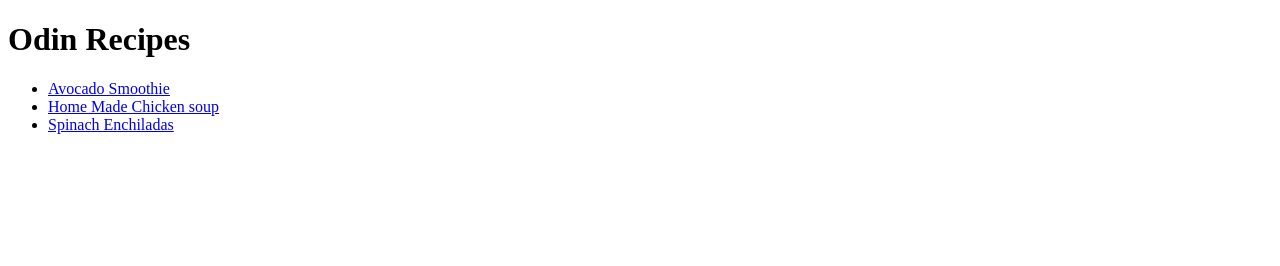
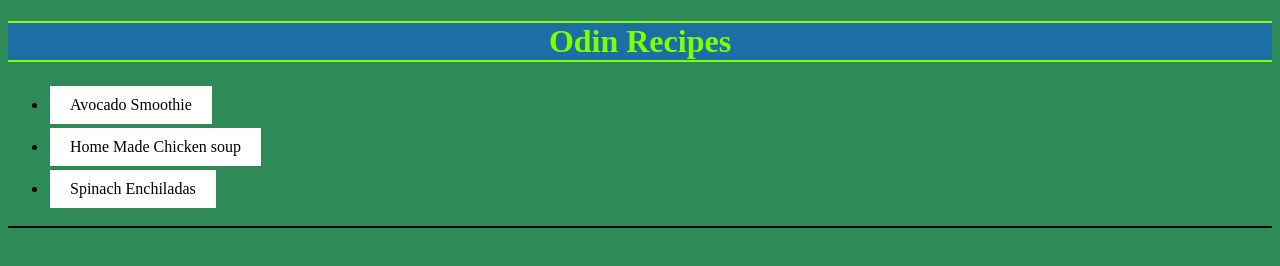
Before and after one commit to mattyj-dev/odin-recipes, a plain HTML site: page index.html in a window 1280 px wide. Drawn offline with Linux system fonts and the light colour scheme.

Commit message:
add style via CSS

```diff
--- a/index.html
+++ b/index.html
@@ -5,14 +5,14 @@
     <meta http-equiv="X-UA-Compatible" content="IE=edge">
     <meta name="viewport" content="width=device-width, initial-scale=1.0">
     <title>Odin Recipes</title>
+    <link rel="stylesheet" href="styles.css">
 </head>
-<body>
-    <h1>Odin Recipes</h1>
+<body id="overall">
+    <h1 class="header">Odin Recipes</h1>
             <ul>
                     <li><a href="./recipes/avocado_smoothie.html">Avocado Smoothie</a></li>
                     <li><a href="./recipes/chicken_soup.html">Home Made Chicken soup</a></li>
                     <li><a href="./recipes/spinich-recipes.html">Spinach Enchiladas</a></li>
             </ul>
-
 </body>
 </html>
--- /dev/null
+++ b/styles.css
@@ -0,0 +1,28 @@
+body {
+    background-color: seagreen;
+    border-bottom: 2px solid black;
+}
+
+h1.header {
+    border-top: 2px solid black;
+    border-bottom: 2px solid black;
+    border-color: #7FFF00;
+    color:#7FFF00;
+    background-color: #1C6EA4;
+    text-align: center;
+}
+
+a:link, a:visited {
+    background-color: white;
+    color: black;
+    border: 2px solid seagreen;
+    padding: 10px 20px;
+    text-align: center;
+    text-decoration: none;
+    display: inline-block;
+  }
+
+  a:hover, a:active {
+    background-color: seagreen;
+    color: white;
+  }
```
Also changed, not shown: recipes/avocado_smoothie.html (+2 -1 lines), recipes/chicken_soup.html (+2 -1 lines), recipes/spinich-recipes.html (+2 -1 lines).
